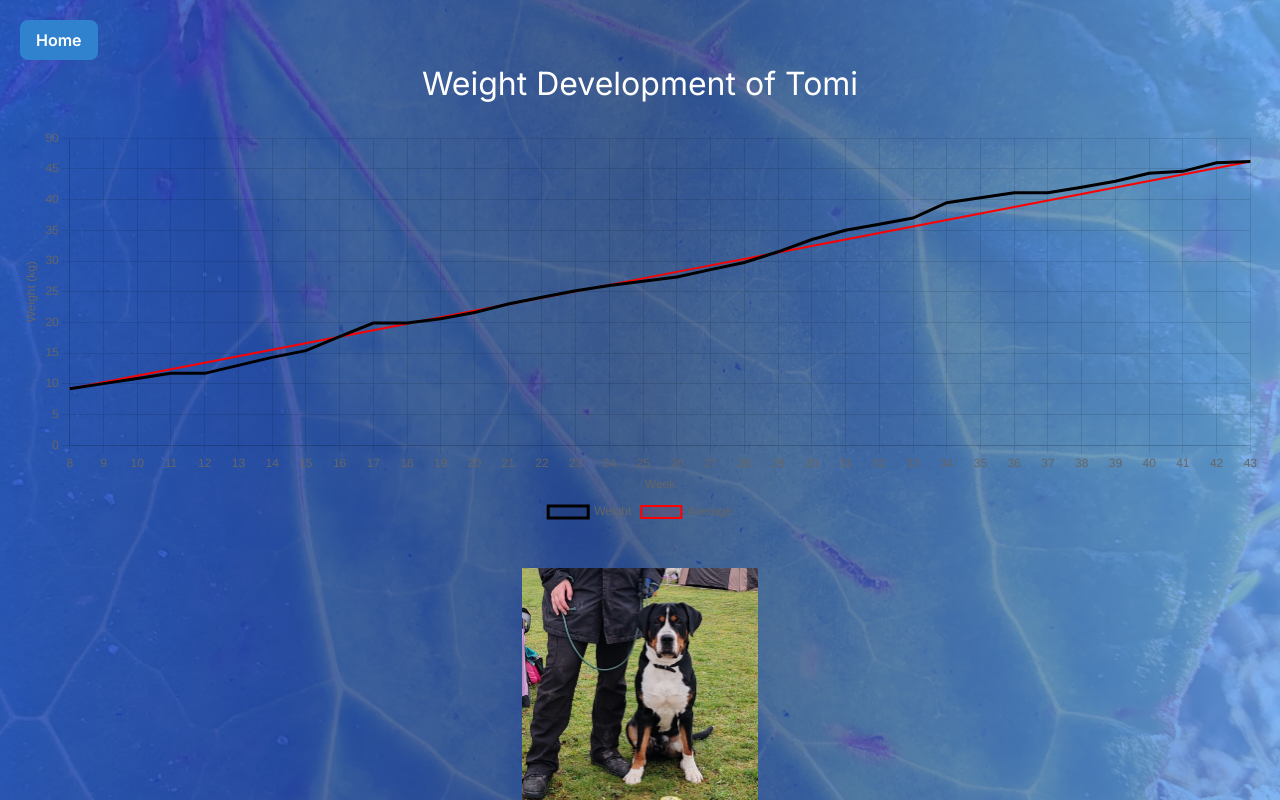
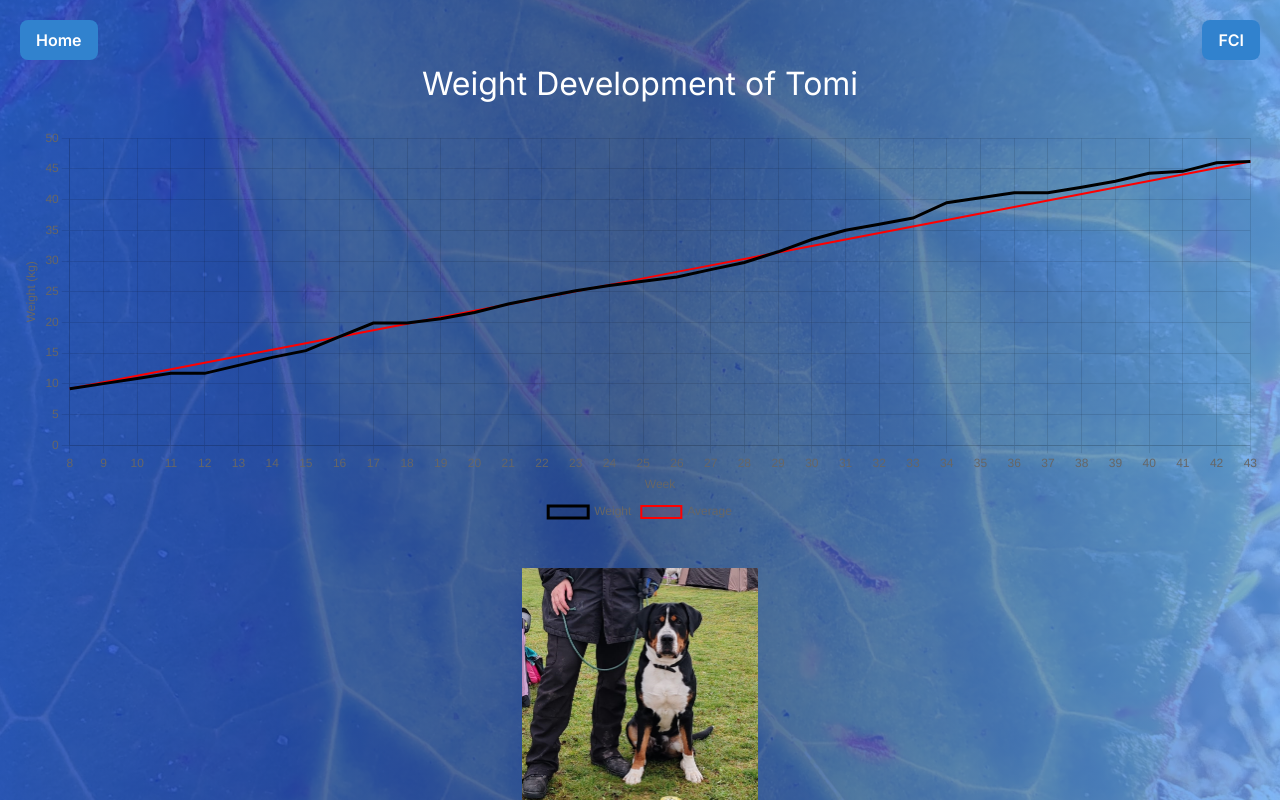
Before and after one commit to sjarvela89/homepage, a Next.js app: page /Dog in a window 1280 px wide. Built offline with nearby package versions, Linux system fonts and the light colour scheme.

Commit message:
Add FCI link.

```diff
--- a/src/app/Dog/Dog.module.css
+++ b/src/app/Dog/Dog.module.css
@@ -64,3 +64,10 @@
   left: 20px;
   z-index: 10;
 }
+
+.fciButtonContainer {
+position: absolute;
+top: 20px;
+right: 20px;
+z-index: 10;
+}
--- a/src/app/Dog/page.tsx
+++ b/src/app/Dog/page.tsx
@@ -1,5 +1,5 @@
 "use client";
-import React, { useEffect, useRef } from 'react';
+import React from 'react';
 import Image from 'next/image';
 import { Line } from 'react-chartjs-2'; // Import the correct type
 import Link from 'next/link'; // Import Link for navigation
@@ -12,16 +12,6 @@ import { Chart, ArcElement, Tooltip, Legend } from 'chart.js';
 
 const Dog = () => {
   Chart.register(ArcElement, Tooltip, Legend);
-  //const chartRef = useRef<ChartJSOrUndefined<'line'>>(null); // Explicitly type the ref
-
-  /*useEffect(() => {
-    // Ensure the chart is properly initialized and cleaned up
-    return () => {
-      if (chartRef.current) {
-        chartRef.current.destroy();
-      }
-    };
-  }, []);*/
 
   return (
     <div className={styles.backgroundContainer}>
@@ -56,6 +46,14 @@ const Dog = () => {
           Home
         </Link>
       </div>
+      <div className={styles.fciButtonContainer}>
+        <a
+          href="https://jalostus.kennelliitto.fi/frmKoira.aspx?RekNo=FI22234%2F24&R=58"
+          className="inline-block bg-[#3182ce] text-white px-4 py-2 rounded-lg font-semibold hover:bg-blue-600 transition-colors"
+        >
+          FCI
+        </a>
+      </div>
     </div>
   );
 };
```
